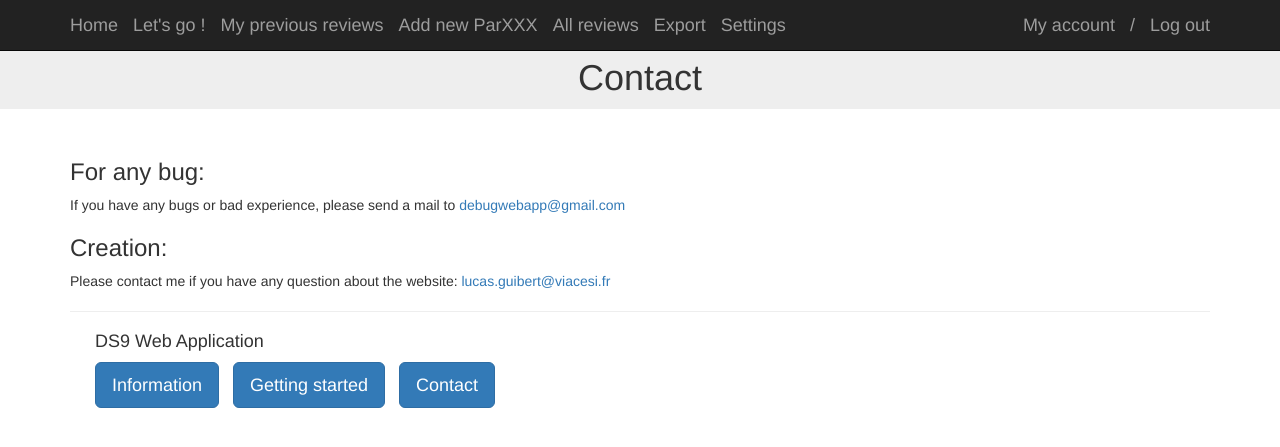
After one commit to lguibert/ds9, a Django app: page /ds9s/contact/ in a window 1280 px wide. The commit adds this page. Shown: the top 447 px of the page. Run offline with Django 3.2, Linux system fonts and the light colour scheme; a user stored in the database is signed in; data comes from the database, SQL or seed files in the repository; parts of the project's set-up code (start-up, migrations or seed data) failed here and were passed over; some libraries are stand-ins or nearby versions.

Commit message:
page contact added

```diff
--- a/ds9s/templates/base.html
+++ b/ds9s/templates/base.html
@@ -110,6 +110,7 @@
         <ul class="list-inline list-unstyled">
           <li><a class="btn btn-primary btn-lg" href="/ds9s/information/">Information</a></li>
           <li><a class="btn btn-primary btn-lg" href="/ds9s/started/">Getting started</a></li>
+          <li><a class="btn btn-primary btn-lg" href="/ds9s/contact/">Contact</a></li>
         </ul>
       </footer>
 
--- /dev/null
+++ b/ds9s/templates/contact.html
@@ -0,0 +1,31 @@
+{% extends "base.html" %}
+
+{% block flyCss %}
+    {%load static %}
+	<link rel="stylesheet" href="{%static 'flyJumbo.css'%}"/>
+{% endblock %}
+
+{% block head %}
+	<h1 id="headGalaxy">Contact</h1>
+{% endblock %}
+
+{% block content %}
+
+	<div>
+		<h3>For any bug:</h3>
+		<p>
+			If you have any bugs or bad experience, please send a mail to <a href='mailto:debugwebapp@gmail.com' title="Send a mail.">debugwebapp@gmail.com</a>
+		</p>
+	</div>
+
+	<div>
+		<h3>Creation:</h3>
+		<p>
+			Please contact me if you have any question about the website:
+			<a href='mailto:lucas.guibert@viacesi.fr' title="Send me a mail !">lucas.guibert@viacesi.fr</a>
+		</p>
+	</div>
+
+
+
+{% endblock %}
--- a/ds9s/urls.py
+++ b/ds9s/urls.py
@@ -8,6 +8,7 @@ urlpatterns = patterns('ds9s.views',
 	url(r'^/account/update/?$','updateUser'),
 	url(r'^/information/?$','information'),
 	url(r'^/started/?$','gettingStarted'),
+	url(r'^/contact/?$','contact'),
 	url(r'^/account/?$','myAccount'),
 
 	#url(r'^/$','viewHomeGalaxy'),
--- a/ds9s/views/user_views.py
+++ b/ds9s/views/user_views.py
@@ -21,6 +21,9 @@ import pdb
 def myAccount(request):
 	user = User.objects.get(id=request.user.id)
 	return render(request, 'myaccount.html',locals())
+
+def contact(request):
+	return render(request, 'contact.html',locals())
 
 def information(request):
 	return render(request, 'information.html',locals())
```
Also changed, not shown: 2 other files.
